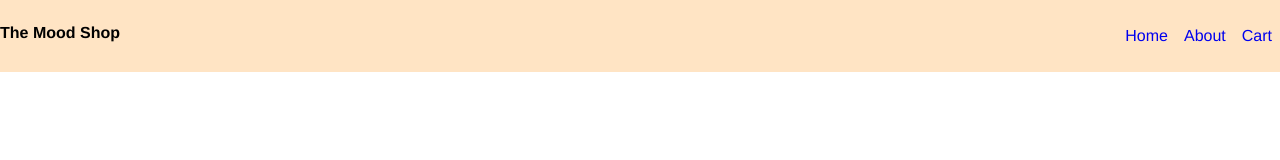
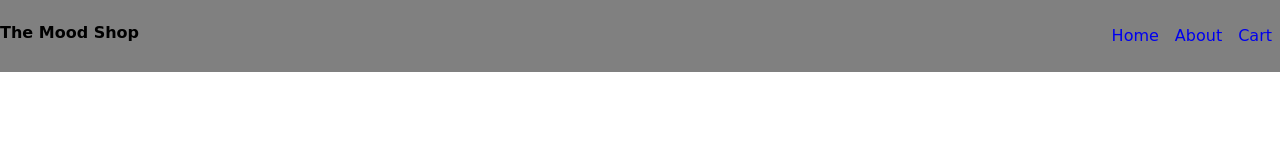
Before and after one commit to CodyThomasCrump/mood_shop, a plain HTML site: page index.html in a window 1280 px wide. Drawn offline with Linux system fonts and the light colour scheme.

Commit message:
Styled the navbar

```diff
--- a/resources/css/style.css
+++ b/resources/css/style.css
@@ -1,5 +1,5 @@
 body {
-  font-family: Helvetica;
+  font-family: 'MedievalSharp', cursive;
   font-size: 16px;
   line-height: 1.5;
   margin: 0;
@@ -9,7 +9,7 @@ body {
   display: flex;
   flex-direction: row;
   justify-content: space-between;
-  background-color: bisque;
+  background-color: gray;
 }
 
 .page-header ul {
```
